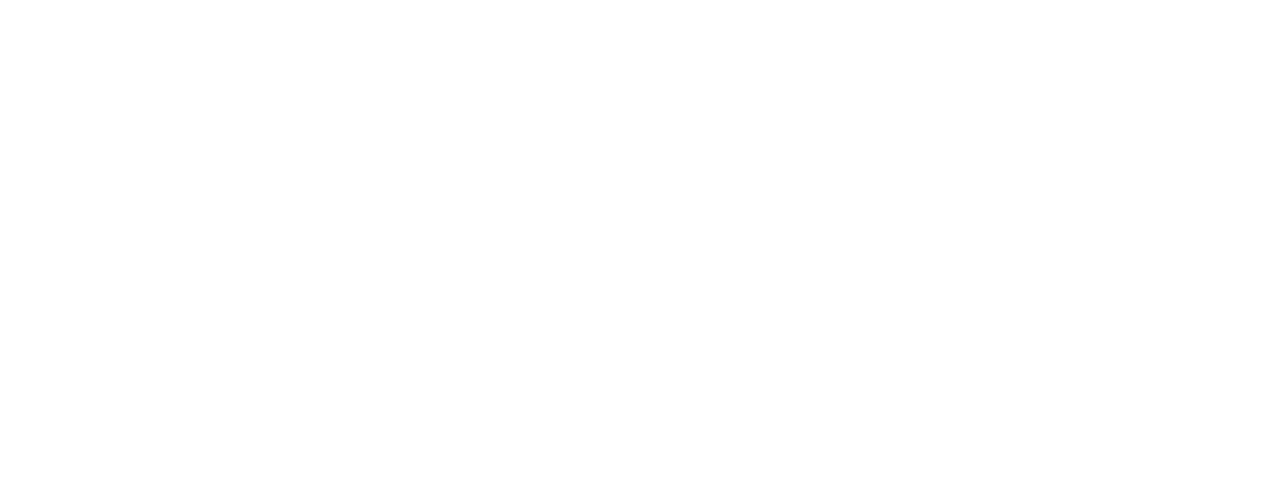
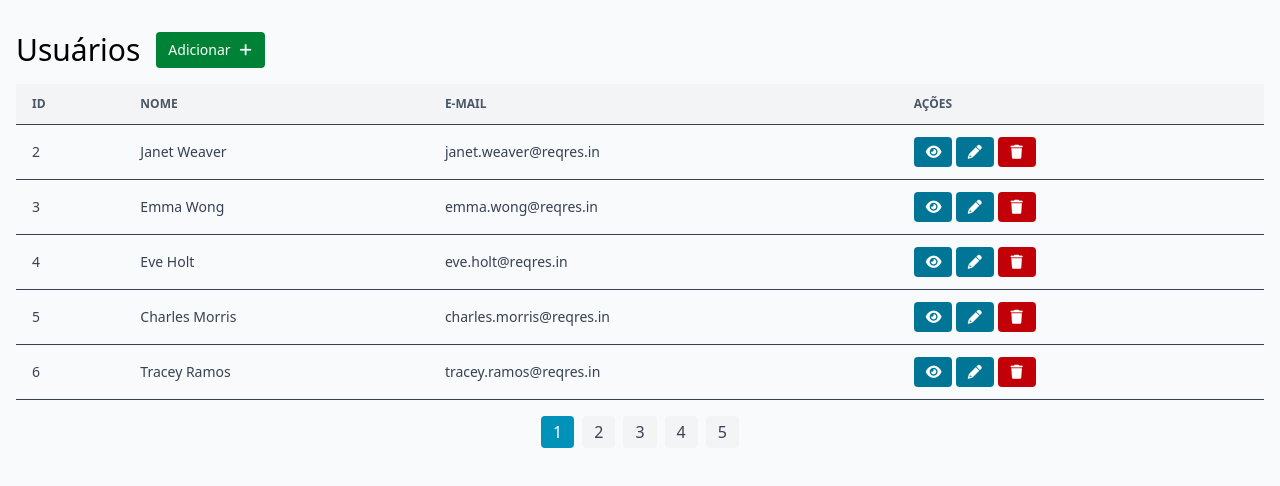
Before and after one commit to filiperaupp/logical-mind-challenge, a Vue app: page /users/list in a window 1280 px wide. Before the commit this address had no page. Shown: the top 486 px of the page. Built offline with nearby package versions, Linux system fonts and the light colour scheme.

Commit message:
feat: listagem de usuários estática

```diff
--- a/index.html
+++ b/index.html
@@ -3,6 +3,10 @@
   <head>
     <meta charset="UTF-8" />
     <meta name="viewport" content="width=device-width, initial-scale=1.0" />
+    <link
+      rel="stylesheet"
+      href="https://cdnjs.cloudflare.com/ajax/libs/font-awesome/6.0.0/css/all.min.css"
+    />
     <title>Logical Minds Challenge</title>
   </head>
   <body>
--- a/src/App.vue
+++ b/src/App.vue
@@ -1,9 +1,13 @@
 <script setup lang="ts">
-import { RouterLink, RouterView } from 'vue-router'
+import { RouterView } from 'vue-router'
 </script>
 
 <template>
-  <RouterView />
+  <div class="min-h-screen bg-slate-100 flex justify-center">
+    <div class="container bg-gray-50 py-8 px-4">
+      <RouterView />
+    </div>
+  </div>
 </template>
 
 <style scoped lang="ts"></style>
--- /dev/null
+++ b/src/components/BaseButton.vue
@@ -0,0 +1,23 @@
+<template>
+  <button
+    class="inline-flex items-center px-3 py-2 text-sm font-medium text-center text-white rounded focus:ring-4 focus:outline-none cursor-pointer"
+    :class="colorClass"
+  >
+    <span v-if="text" class="mr-2">{{ text }}</span>
+    <i :class="`fas fa-${icon} w-3.5 h-3.5`"></i>
+  </button>
+</template>
+
+<script setup lang="ts">
+withDefaults(
+  defineProps<{
+    icon: string
+    text?: string
+    color?: string
+    colorClass?: string
+  }>(),
+  { color: 'cyan', colorClass: 'bg-cyan-700 hover:bg-cyan-800 focus:ring-cyan-300' },
+)
+</script>
+
+<style scoped></style>
--- /dev/null
+++ b/src/components/BaseTable.vue
@@ -0,0 +1,33 @@
+<template>
+  <table class="min-w-full text-sm text-left text-gray-700">
+    <thead class="bg-gray-100 text-xs uppercase text-gray-600">
+      <tr>
+        <th v-for="(column, index) in columns" :key="index" class="px-4 py-3">{{ column }}</th>
+      </tr>
+    </thead>
+    <tbody>
+      <tr v-if="isLoading">
+        <td colspan="4" class="py-6 text-center">
+          <div class="flex justify-center items-center space-x-2">
+            <div
+              class="w-5 h-5 border-2 border-cyan-500 border-t-transparent rounded-full animate-spin"
+            ></div>
+            <span class="text-gray-600">Carregando dados...</span>
+          </div>
+        </td>
+      </tr>
+      <template v-else>
+        <slot></slot>
+      </template>
+    </tbody>
+  </table>
+</template>
+
+<script setup lang="ts">
+defineProps<{
+  isLoading: boolean
+  columns: string[]
+}>()
+</script>
+
+<style scoped></style>
--- /dev/null
+++ b/src/components/ListPaginatation.vue
@@ -0,0 +1,33 @@
+<template>
+  <div class="flex items-center justify-center space-x-2">
+    <button
+      v-for="index in pages"
+      class="px-3 py-1 rounded cursor-pointer"
+      :class="[index === currentPage ? selectedButtonClass : unselectedButtonClass]"
+      @click="updatePage(index)"
+    >
+      {{ index }}
+    </button>
+  </div>
+</template>
+
+<script setup lang="ts">
+import { ref } from 'vue'
+
+const selectedButtonClass = 'bg-cyan-600 text-white hover:bg-cyan-700'
+const unselectedButtonClass = 'bg-gray-100 text-gray-700 hover:bg-gray-200'
+
+defineProps<{
+  pages: number
+}>()
+const emit = defineEmits(['pageChange'])
+
+const currentPage = ref(1)
+const updatePage = (index: number) => {
+  if (index === currentPage.value) return
+  currentPage.value = index
+  emit('pageChange', index)
+}
+</script>
+
+<style scoped></style>
--- a/src/router/index.ts
+++ b/src/router/index.ts
@@ -1,12 +1,21 @@
 import { createRouter, createWebHistory } from 'vue-router'
 import UserList from '@/views/user/UserList.vue'
+import UserSave from '@/views/user/UserSave.vue'
 
 const router = createRouter({
   history: createWebHistory(import.meta.env.BASE_URL),
   routes: [
     {
       path: '/',
-      component: UserList,
+      redirect: '/users',
+    },
+    {
+      path: '/users',
+      redirect: '/users/list',
+      children: [
+        { path: 'list', component: UserList },
+        { path: 'save', component: UserSave },
+      ],
     },
   ],
 })
--- a/src/views/user/UserList.vue
+++ b/src/views/user/UserList.vue
@@ -1,7 +1,91 @@
 <template>
-  <div>User List</div>
+  <div>
+    <div class="flex flex-row">
+      <h1 class="text-3xl">Usuários</h1>
+      <BaseButton
+        class="ml-4"
+        text="Adicionar"
+        icon="plus"
+        colorClass="bg-green-700 hover:bg-green-800 focus:ring-green-300"
+        @click="goToCreatePage"
+      />
+    </div>
+    <div class="overflow-x-auto mt-4">
+      <BaseTable :columns="['id', 'nome', 'e-mail', 'ações']" :is-loading="isLoading">
+        <tr v-for="user in users" :key="user.id" class="border-t last:border-b">
+          <td class="px-4 py-3">{{ user.id }}</td>
+          <td class="px-4 py-3 hidden md:table-cell">{{ user.first_name }} {{ user.last_name }}</td>
+          <td class="px-4 py-3 hidden sm:table-cell">{{ user.email }}</td>
+          <td class="px-4 py-3 flex gap-1">
+            <BaseButton icon="eye" />
+            <BaseButton icon="pencil" />
+            <BaseButton icon="trash" colorClass="bg-red-700 hover:bg-red-800 focus:ring-red-300" />
+          </td>
+        </tr>
+      </BaseTable>
+    </div>
+    <ListPaginatation class="mt-4" :pages="5" />
+  </div>
 </template>
 
-<script setup lang="ts"></script>
+<script setup lang="ts">
+import BaseButton from '@/components/BaseButton.vue'
+import BaseTable from '@/components/BaseTable.vue'
+import ListPaginatation from '@/components/ListPaginatation.vue'
+import axios from 'axios'
+import { ref } from 'vue'
+import { useRouter } from 'vue-router'
+
+const router = useRouter()
+
+const goToCreatePage = () => {
+  router.push('/users/save')
+}
+
+const isLoading = ref(false)
+const users = [
+  {
+    id: 2,
+    email: 'janet.weaver@reqres.in',
+    first_name: 'Janet',
+    last_name: 'Weaver',
+    avatar: 'https://reqres.in/img/faces/2-image.jpg',
+  },
+  {
+    id: 3,
+    email: 'emma.wong@reqres.in',
+    first_name: 'Emma',
+    last_name: 'Wong',
+    avatar: 'https://reqres.in/img/faces/3-image.jpg',
+  },
+  {
+    id: 4,
+    email: 'eve.holt@reqres.in',
+    first_name: 'Eve',
+    last_name: 'Holt',
+    avatar: 'https://reqres.in/img/faces/4-image.jpg',
+  },
+  {
+    id: 5,
+    email: 'charles.morris@reqres.in',
+    first_name: 'Charles',
+    last_name: 'Morris',
+    avatar: 'https://reqres.in/img/faces/5-image.jpg',
+  },
+  {
+    id: 6,
+    email: 'tracey.ramos@reqres.in',
+    first_name: 'Tracey',
+    last_name: 'Ramos',
+    avatar: 'https://reqres.in/img/faces/6-image.jpg',
+  },
+]
+
+// axios
+//   .get('https://reqres.in/api/users', { headers: { 'x-api-key': 'reqres-free-v1' } })
+//   .then((data) => {
+//     console.log(data)
+//   })
+</script>
 
 <style scoped></style>
--- /dev/null
+++ b/src/views/user/UserSave.vue
@@ -0,0 +1,7 @@
+<template>
+  <div>User Save</div>
+</template>
+
+<script setup lang="ts"></script>
+
+<style scoped></style>
```
Also changed, not shown: 1 other file (tests, documents, lock files or other folders).
